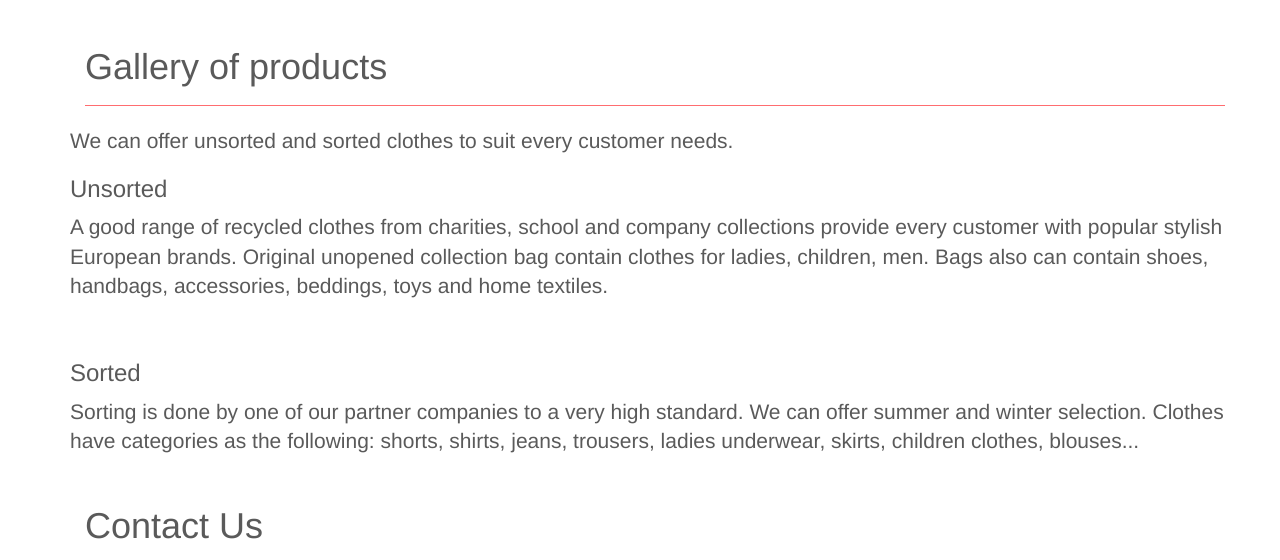
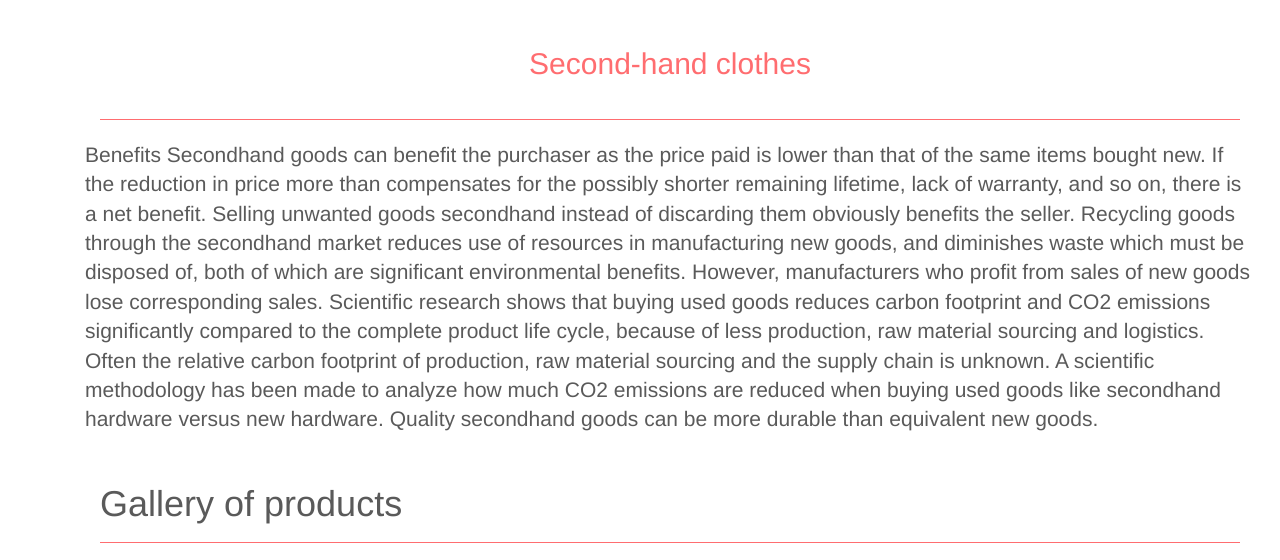
Before and after one commit to meliotagit/meliotagit.gi, a plain HTML site: page index.html in a window 1280 px wide. Shown: the part 780-1340 px from the top of the page. Drawn offline with nearby package versions, Linux system fonts and the light colour scheme; a script that the page names is missing.

Commit message:
Update index.html

```diff
--- a/index.html
+++ b/index.html
@@ -46,6 +46,8 @@
       <div id="navbar" class="navbar-collapse collapse">
         <ul class="nav navbar-nav">
           <li><a class="page-scroll" href="#about">About us</a></li>
+	<li><a class="page-scroll" href="#second">Second hand</a></li>
+
           <li><a class="page-scroll" href="#gallery">Gallery of products</a></li>
           <li><a class="page-scroll" href="#contact">Contact</a></li>
         </ul>
@@ -128,6 +130,28 @@
       </div>
     </section>
 
+	   <div class="container">
+    <section id="about">
+      <div class="container">
+        <div class="page-header">
+		  <h2 class="section-heading text-center">Second-hand clothes</h2><br>
+        </div>
+        <div class="row">
+          <p class="lead">
+Benefits
+Secondhand goods can benefit the purchaser as the price paid is lower than that of the same items bought new. If the reduction in price more than compensates for the possibly shorter remaining lifetime, lack of warranty, and so on, there is a net benefit.
+
+Selling unwanted goods secondhand instead of discarding them obviously benefits the seller.
+
+Recycling goods through the secondhand market reduces use of resources in manufacturing new goods, and diminishes waste which must be disposed of, both of which are significant environmental benefits. However, manufacturers who profit from sales of new goods lose corresponding sales. Scientific research shows that buying used goods reduces carbon footprint and CO2 emissions significantly compared to the complete product life cycle, because of less production, raw material sourcing and logistics. Often the relative carbon footprint of production, raw material sourcing and the supply chain is unknown. A scientific methodology has been made to analyze how much CO2 emissions are reduced when buying used goods like secondhand hardware versus new hardware.
+
+Quality secondhand goods can be more durable than equivalent new goods.
+          </p>
+        </div>
+      </div>
+    </section>
+
+
     <section id="gallery">
       <div class="container">
         <div class="page-header">
```
